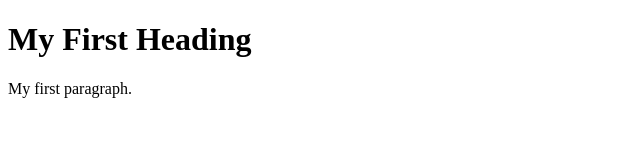
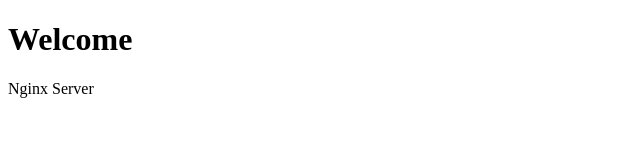
Before and after one commit to supundp/jenkins-docker-nginx, a plain HTML site: page index.html in a window 1280 px wide. Shown: the whole page, without its empty margins (0-640 px from the left). Drawn offline with Linux system fonts and the light colour scheme.

Commit message:
Update index.html

```diff
--- a/index.html
+++ b/index.html
@@ -2,8 +2,8 @@
 <html>
 <body>
 
-<h1>My First Heading</h1>
-<p>My first paragraph.</p>
+<h1>Welcome</h1>
+<p>Nginx Server</p>
 
 </body>
 </html>
```
